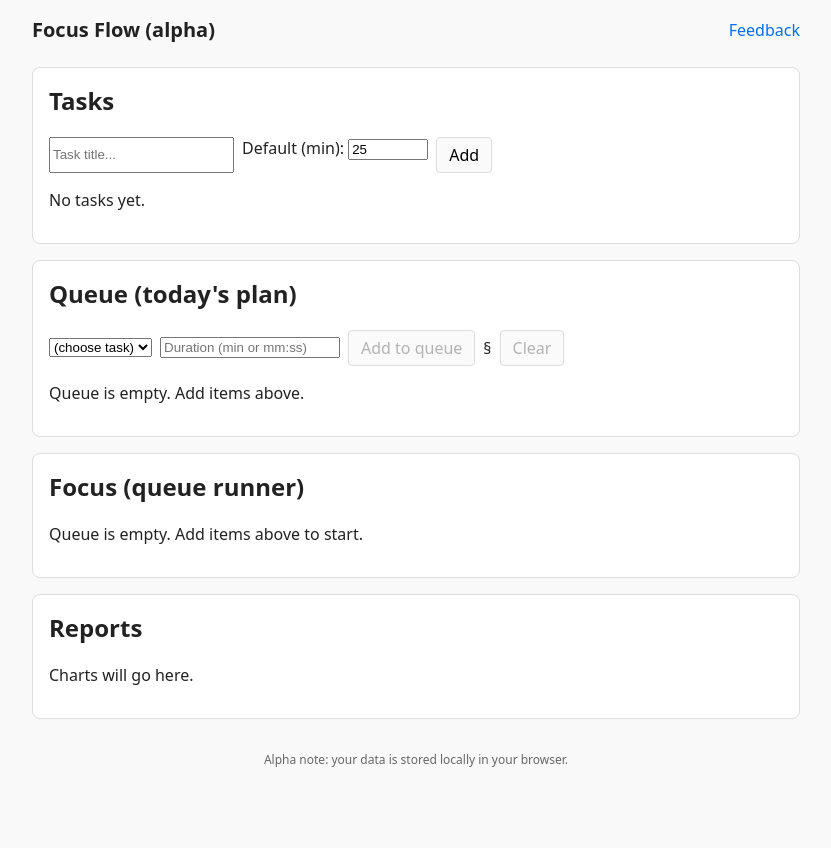
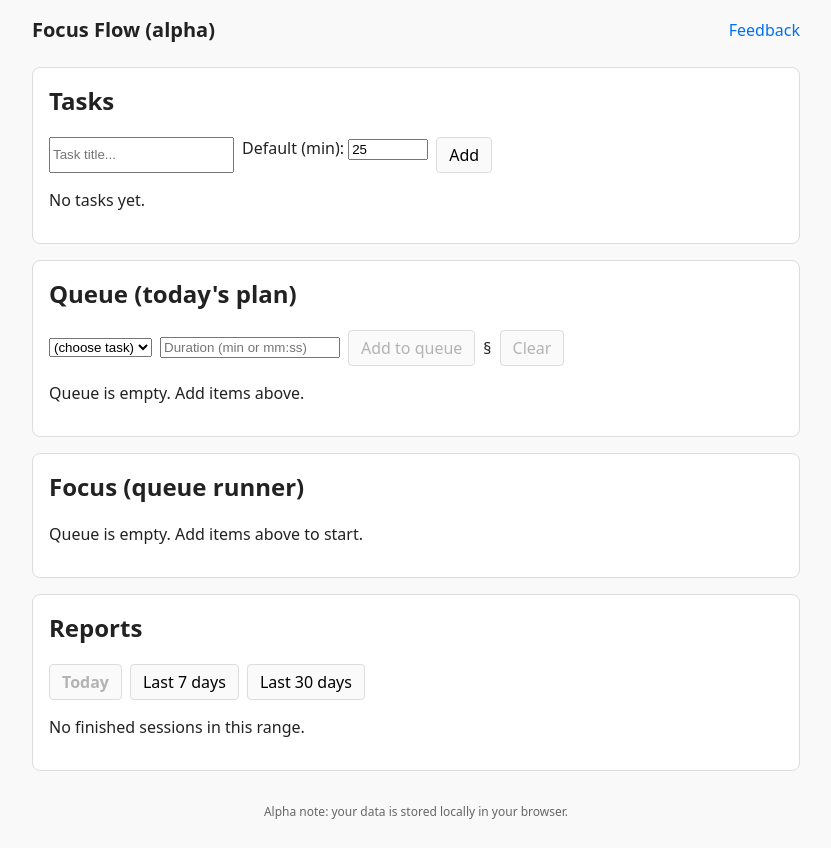
Before and after one commit to theonlyrudey/focusflow, a React (Vite) app: page / in a window 1280 px wide. Shown: the whole page, without its empty margins (224-1055 px from the left). Before the commit the page ends 800 px from the top, so only its background shows below. Built offline with nearby package versions, Linux system fonts and the light colour scheme.

Commit message:
Add session logging, add reports section

```diff
--- a/src/App.tsx
+++ b/src/App.tsx
@@ -2,6 +2,7 @@ import { useEffect, useState } from "react";
 import Focus from "./components/Focus";
 import Tasks from "./components/Tasks";
 import Queue from "./components/Queue";
+import Reports from "./components/Reports";
 import { type Task, type QueueItem} from "./state/types";
 import { load, save } from "./state/storage";
 
@@ -29,11 +30,7 @@ function App () {
       <Tasks tasks={tasks} setTasks={setTasks} />
       <Queue tasks={tasks} queue={queue} setQueue={setQueue} />
       <Focus tasks={tasks} queue={queue} setQueue={setQueue}/>
-
-      <section>
-        <h2>Reports</h2>
-        <p>Charts will go here.</p>
-      </section>
+      <Reports tasks={tasks} />
 
       <footer>
         <p>Alpha note: your data is stored locally in your browser.</p>
--- /dev/null
+++ b/src/components/Reports.tsx
@@ -0,0 +1,165 @@
+import { useMemo, useState } from 'react';
+import { type Task } from "../state/types";
+import { Sessions } from "../state/sessions";
+import { rangePreset} from "../state/time.ts";
+
+// Chart.js setup
+import {
+  Chart,
+  BarElement,
+  CategoryScale,
+  LinearScale,
+  Tooltip,
+  Legend,
+} from "chart.js";
+import { Bar } from "react-chartjs-2";
+import * as React from "react";
+Chart.register(BarElement, CategoryScale, LinearScale, Tooltip, Legend);
+
+type Props = {
+  tasks: Task[];
+};
+
+type RangeKey = "today" | "7d" | "30d";
+
+export default function Reports({ tasks } : Props) {
+  const [range, setRange] = useState<RangeKey>("today");
+
+  // sessions are read once per render
+  const sessions = Sessions.all();
+
+  // derive filtered + grouped data
+  const { labels, minutesPerTask, tableRows, totals } = useMemo (() => {
+    const [from, to] = rangePreset(range);
+
+    //finished sessions in range
+    const finished = sessions.filter(s =>
+      typeof s.endAt === "number" &&
+      typeof s.durationSec === "number" &&
+      s.startAt >= from &&
+      s.endAt < to
+    );
+
+    // group by taskId
+    const map = new Map<string, { minutes: number; sessions: number; pauseMin: number }>();
+    for (const s of finished) {
+      const minutes = Math.max(0, Math.floor((s.durationSec ?? 0) / 60));
+      const pauseMin = Math.max(0, Math.floor((s.totalPauseSec ?? 0) / 60));
+      const row = map.get(s.taskId) ?? { minutes: 0, sessions: 0, pauseMin: 0 };
+      row.minutes += minutes;
+      row.sessions += 1;
+      row.pauseMin += pauseMin;
+      map.set(s.taskId, row);
+    }
+
+    // turn into arrays in task-name order
+    const labels: string[] = [];
+    const minutesPerTask: number[] = [];
+    const tableRows = Array.from(map.entries()).map(([taskId, v]) => {
+      const name = tasks.find(t => t.id === taskId)?.title ?? "(deleted task)";
+      return { taskId, name, ...v };
+    }).sort((a, b) => b.minutes - a.minutes);
+
+    for (const row of tableRows) {
+      labels.push(row.name);
+      minutesPerTask.push(row.minutes);
+    }
+
+    const totals = {
+      minutes: tableRows.reduce((a, r) => a + r.minutes, 0),
+      sessions: tableRows.reduce((a, r) => a + r.sessions, 0),
+      pauseMin: tableRows.reduce((a, r) => a + r.pauseMin, 0),
+    };
+
+    return { labels, minutesPerTask, tableRows, totals };
+  }, [sessions, tasks, range]);
+
+  const chartData = {
+    labels,
+    datasets: [
+      {
+        label: "Minutes",
+        data: minutesPerTask,
+      },
+    ],
+  };
+
+  const chartOptions = {
+    responsive: true,
+    plugins: { legend: { display: false } },
+    scales: {
+      y: { beginAtZero: true }
+    }
+  } as const;
+
+  return (
+    <section>
+      <h2>Reports</h2>
+
+      <div style = {{ display: "flex", gap: 8, marginBottom: 8 }}>
+        <RangeButton value = "today" current={range} onChange={setRange} />
+        <RangeButton value = "7d" current={range} onChange={setRange} />
+        <RangeButton value = "30d" current={range} onChange={setRange} />
+      </div>
+
+      {labels.length === 0 ? (
+        <p>No finished sessions in this range.</p>
+      ) : (
+        <>
+          <div style={{ maxWidth: 720 }}>
+            <Bar data={chartData} options={chartOptions} />
+          </div>
+
+          <div style={{ marginTop: 12 }}>
+            <strong>Total</strong>: {totals.minutes} min • {totals.sessions} sessions • {totals.pauseMin} min paused
+          </div>
+
+          <table style={{ width: "100%", marginTop: 12, borderCollapse: "collapse" }}>
+            <thead>
+              <tr>
+                <th style={th}>Task</th>
+                <th style={th}>Minutes</th>
+                <th style={th}>Sessions</th>
+                <th style={th}>Paused (min)</th>
+              </tr>
+            </thead>
+            <tbody>
+              {tableRows.map((r) => (
+                <tr key={r.taskId}>
+                  <td style={td}>{r.name}</td>
+                  <td style={td}>{r.minutes}</td>
+                  <td style={td}>{r.sessions}</td>
+                  <td style={td}>{r.pauseMin}</td>
+                </tr>
+              ))}
+            </tbody>
+          </table>
+        </>
+      )}
+    </section>
+  );
+}
+
+function RangeButton({
+  value,
+  current,
+  onChange,
+  }: {
+  value: RangeKey;
+  current: RangeKey;
+  onChange: (v: RangeKey) => void;
+}) {
+  const active = current === value;
+  return (
+    <button
+      onClick={() => onChange(value)}
+      disabled={active}
+      style={active ? {fontWeight: 600} : undefined}
+    >
+      {value === "today" ? "Today" : value === "7d" ? "Last 7 days" : "Last 30 days"}
+    </button>
+  );
+}
+
+const th: React.CSSProperties = { textAlign: "left", borderBottom: "1px solid #ddd", padding: "6px 4px" };
+const td: React.CSSProperties = { borderBottom: "1px solid #eee", padding: "6px 4px" };
--- /dev/null
+++ b/src/state/sessions.ts
@@ -0,0 +1,87 @@
+import { type Session } from "./types";
+import { load, save } from "./storage"
+import { uid } from "./id"
+
+const KEY = "sessions:v1"
+
+function getAll(): Session[] {
+  return load<Session[]>(KEY, []);
+}
+
+function putAll(list: Session[]) {
+  save(KEY, list);
+}
+
+function sumPauses(pauses: Session["pauses"]) : number {
+  let total = 0;
+  for (const p of pauses) {
+    if (typeof p.resumeAt === "number") {
+      total += Math.max(0, p.resumeAt - p.pauseAt);
+    }
+  }
+  return Math.floor(total / 1000);
+}
+
+export const Sessions = {
+  all(): Session[] {
+    return getAll();
+  },
+
+  start(taskId: string): string {
+    const s: Session = {
+      id: uid(),
+      taskId,
+      startAt: Date.now(),
+      pauses: [],
+      totalPauseSec: 0
+    };
+    const list = getAll();
+    list.push(s);
+    putAll(list);
+    return s.id;
+  },
+
+  pause(sessionId: string) {
+    const list = getAll();
+    const s = list.find(x => x.id === sessionId);
+    if (!s) return;
+    const last = s.pauses[s.pauses.length - 1];
+    if (!last || typeof last.resumeAt === "number") {
+      s.pauses.push({pauseAt: Date.now()});
+      putAll(list);
+    }
+  },
+
+  resume(sessionId: string) {
+    const list = getAll();
+    const s = list.find(x => x.id === sessionId);
+    if (!s) return;
+    const last = s.pauses[s.pauses.length - 1];
+    if (last && typeof last.resumeAt === "number") {
+      last.resumeAt = Date.now();
+      putAll(list);
+    }
+  },
+
+  end(sessionId: string) {
+    const list = getAll();
+    const s = list.find(x => x.id === sessionId);
+    if (!s) return;
+
+    const now = Date.now();
+    s.endAt = now;
+
+    //if paused at end, close it at end time
+    const last = s.pauses[s.pauses.length - 1];
+    if (last && typeof last.resumeAt === "number") {
+      last.resumeAt = now;
+    }
+
+    s.totalPauseSec = sumPauses(s.pauses);
+
+    const totalElapsedSec = Math.floor((s.endAt - s.startAt) / 1000);
+    s.durationSec = Math.max(0, totalElapsedSec - s.totalPauseSec);
+
+    putAll(list);
+  }
+};
--- a/src/state/time.ts
+++ b/src/state/time.ts
@@ -5,3 +5,26 @@ export function fmt(sec: number) {
   const r = s % 60;
   return `${String(m).padStart(2, "0")}:${String(r).padStart(2, "0")}`;
 }
+
+export function startOfDay(ts: number | Date = Date.now()): number {
+  const d = new Date(typeof ts === "number" ? ts : ts.getTime());
+  d.setHours(0, 0, 0, 0);
+  return d.getTime();
+}
+
+// returns [fromInclusive, toExclusive] for common ranges
+export function rangePreset(preset: "today" | "7d" | "30d"): [number, number] {
+  const now = Date.now();
+  const end = startOfDay(now) + 24 * 60 * 60 * 1000; // tomorrow 00:00
+  if (preset === "today") {
+    const start = startOfDay(now);
+    return [start, end];
+  }
+  if (preset === "7d") {
+    const start = startOfDay(now - 6 * 24 * 60 * 60 * 1000); //include today + 6 days back
+    return [start, end];
+  }
+  // 30d
+  const start = startOfDay(now - 29 * 24 * 60 * 60 * 1000);
+  return [start, end];
+}
```
Also changed, not shown: src/components/Focus.tsx (+35 -7 lines), src/state/types.ts (+16 -0 lines).
